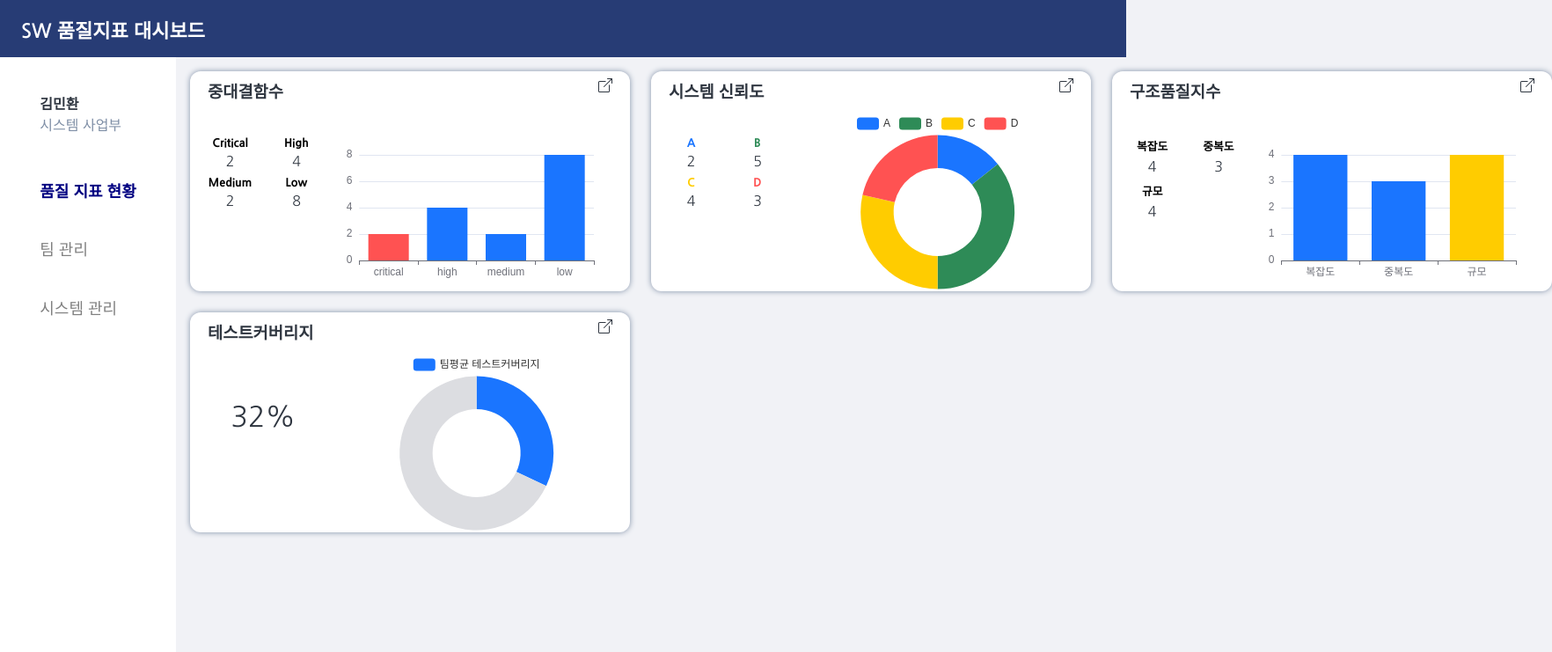
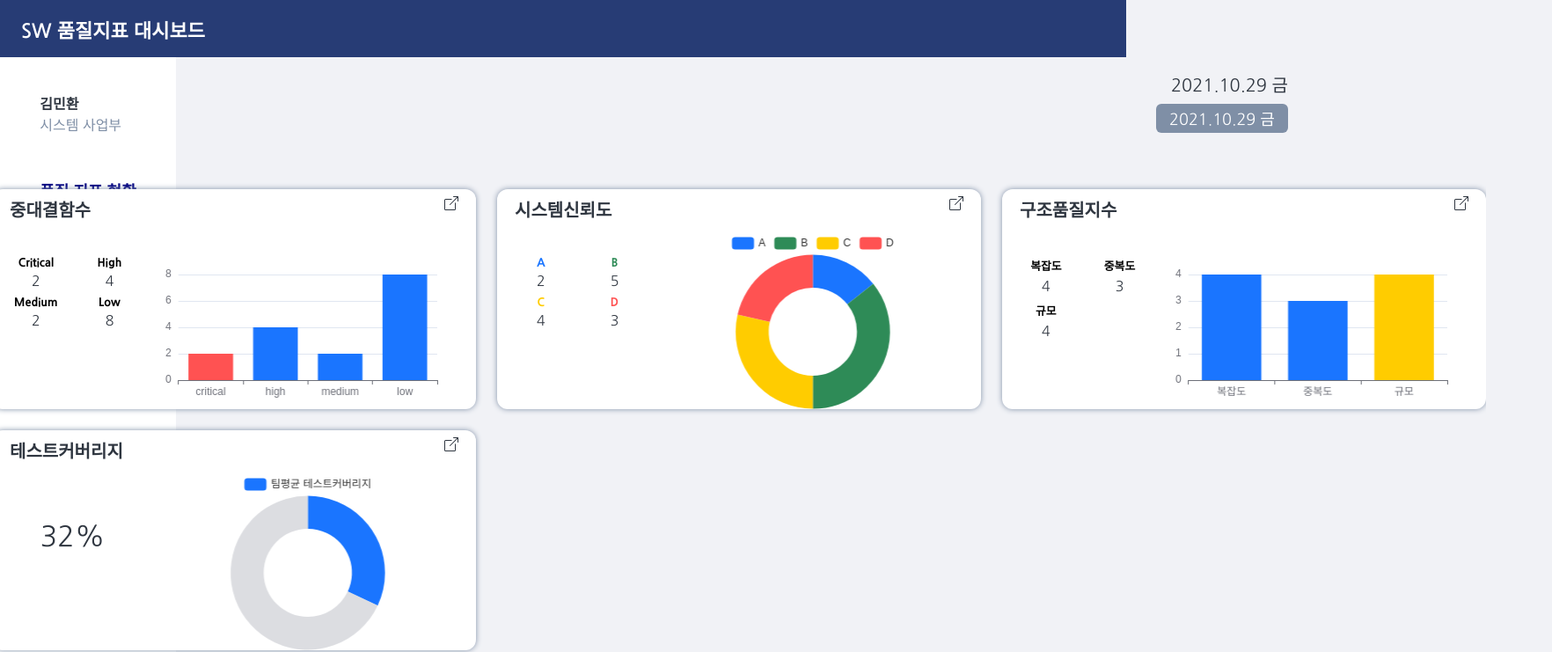
Before and after one commit to chowonsik/SWQualityBoard, a React (Create React App) app in the folder front/: page / in a window 1280 px wide. Shown: the top 741 px of the page at 88% size, 1764 px wide, since content can reach past the window. Built offline with nearby package versions, Linux system fonts and the light colour scheme.

Commit message:
feat: Add help for indicator (#S05P31F003-66)

```diff
--- /dev/null
+++ b/front/src/components/common/Indicator/index.jsx
@@ -0,0 +1,50 @@
+import { useState } from "react";
+import { Wrapper, Title, IndicatorHelp } from "./styles";
+
+function getIndicatorHelp(indicatorTitle) {
+  const helpDict = {
+    중대결함수:
+      "정적분석을 통해 발견된 심각 수준의 결함으로 Critical, High, Medium, Low로 나뉜다.",
+    코드리뷰율: "인당 일일 2회 이상 코드리뷰에 참여한 인원의 비율을 의미한다.",
+    코딩컨벤션:
+      "프로그래밍 언어별 변수, 클래스, 메소드 등의 네이밍 규칙 준수율을 의미한다.",
+    구조품질지수: "소스코드의 복잡도(1~5), 중복도, 규모를 의미한다.",
+    시스템접수율: "시스템을 활용하여 접수받은 요청사항의 비율을 의미한다.",
+    테스트커버리지:
+      "단위 테스트 케이스가 해당 파일내에서 수행한 라인 커버리지를 의미하며 30%라면 100줄 중에 30줄에 대해서 단위 케이스가 수행된 것을 의미한다.",
+    기능적합성: "요구사항의 정확한 기능 구현 여부에 대한 수치를 의미한다.",
+    시스템신뢰도: "시스템 고장 조치 이후 고장 발생에 소요된 시간을 의미한다.",
+    정시납기율:
+      "개발 요청 건에 대한 릴리즈 소요시간 및 고객 요청 시간 내 릴리즈 건을 의미한다.",
+  };
+
+  return helpDict[indicatorTitle];
+}
+
+function Indicator({ indicatorTitle, fontSize, isBold }) {
+  const [help, setHelp] = useState(getIndicatorHelp(indicatorTitle));
+  const [showHelp, setshowHelp] = useState(false);
+
+  function handleMouseEnter(e) {
+    setshowHelp(true);
+  }
+
+  function handleMouseLeave(e) {
+    setshowHelp(false);
+  }
+  return (
+    <Wrapper>
+      <Title
+        fontSize={fontSize}
+        isBold={isBold}
+        onMouseEnter={handleMouseEnter}
+        onMouseLeave={handleMouseLeave}
+      >
+        {indicatorTitle}
+      </Title>
+      <IndicatorHelp showHelp={showHelp}>{help}</IndicatorHelp>
+    </Wrapper>
+  );
+}
+
+export default Indicator;
--- /dev/null
+++ b/front/src/components/common/Indicator/styles.jsx
@@ -0,0 +1,23 @@
+import styled from "styled-components";
+import { fonts, colors } from "../../../styles";
+export const Wrapper = styled.div`
+  position: relative;
+`;
+
+export const Title = styled.div`
+  font-size: ${(props) => fonts[props.fontSize]};
+  font-weight: ${(props) => (props.isBold ? "bold" : "none")};
+  &:hover {
+    cursor: pointer;
+  }
+`;
+
+export const IndicatorHelp = styled.div`
+  display: ${(props) => (props.showHelp ? "block" : "none")};
+  position: absolute;
+  width: 250px;
+  border-radius: 12px;
+  background-color: ${colors.grayLine};
+  padding: 0.5rem 1rem;
+  z-index: 5;
+`;
--- a/front/src/pages/Home/index.jsx
+++ b/front/src/pages/Home/index.jsx
@@ -1,27 +1,68 @@
 import { useState, useEffect } from "react";
 
 import Card from "../../components/common/Card";
+import Calendar from "../../components/common/Calendar";
 import CardHover from "../../components/common/CardHover";
 import HomeChart from "../../components/Home/HomeChart";
 import CountValue from "../../components/Home/CountValue";
 import PercentValue from "../../components/Home/PercentValue";
-import { Wrapper, CardWrapper, CardContent, TitleAndMoreBtn } from "./styles";
+import Indicator from "../../components/common/Indicator";
+import {
+  Wrapper,
+  CardWrapper,
+  CardContent,
+  TitleAndMoreBtn,
+  Grid,
+  DateContainer,
+  TodayContainer,
+} from "./styles";
 import { Box, BoxArrowUpRight } from "react-bootstrap-icons";
+
+function getToday() {
+  const days = ["일", "월", "화", "수", "목", "금", "토"];
+  const months = [
+    "01",
+    "02",
+    "03",
+    "04",
+    "05",
+    "06",
+    "07",
+    "08",
+    "09",
+    "10",
+    "11",
+    "12",
+  ];
+  const now = new Date();
+  const year = now.getFullYear();
+  const month = months[now.getMonth()];
+  const date = now.getDate();
+  const day = days[now.getDay()];
+  const result = `${year}.${month}.${date} ${day}`;
+  return result;
+}
 
 function Home() {
   const [curWidth, setCurWidth] = useState(window.outerWidth);
-  const [cardWidth, setCardWidth] = useState(500);
+  const [cardWidth, setCardWidth] = useState(550);
   const [cardHeight, setCardHeight] = useState(250);
+  const [startDate, setStartDate] = useState(new Date());
+  const [today, setToday] = useState(getToday());
+  const [dateContainerWidth, setDateContainerWidth] = useState("100%");
   useEffect(() => {
     if (curWidth > 768 && curWidth <= 1024) {
-      setCardWidth(480);
+      setCardWidth(450);
       setCardHeight(240);
+      setDateContainerWidth("100vw");
     } else if (curWidth > 375 && curWidth <= 768) {
       setCardWidth(400);
       setCardHeight(200);
+      setDateContainerWidth("100vw");
     } else if (curWidth <= 375) {
-      setCardWidth(350);
+      setCardWidth(360);
       setCardHeight(200);
+      setDateContainerWidth("100vw");
     }
   }, [curWidth]);
   function handleClickMoreMenu(e) {
@@ -41,12 +82,23 @@ function Home() {
       hoverCard.style.display = "none";
     }
   }
+
   return (
     <Wrapper>
+      <DateContainer width={dateContainerWidth}>
+        <TodayContainer>{today}</TodayContainer>
+        <Calendar startDate={startDate} setStartDate={setStartDate} />
+      </DateContainer>
+
+      <Grid>
         <CardWrapper width={cardWidth} height={cardHeight}>
           <Card width={cardWidth} height={cardHeight}>
             <TitleAndMoreBtn>
-            <h3>중대결함수</h3>
+              <Indicator
+                indicatorTitle={"중대결함수"}
+                fontSize={"lg"}
+                isBold={true}
+              />
               <BoxArrowUpRight onClick={handleClickMoreMenu} />
             </TitleAndMoreBtn>
             <CardContent>
@@ -68,7 +120,11 @@ function Home() {
         <CardWrapper width={cardWidth} height={cardHeight}>
           <Card width={cardWidth} height={cardHeight}>
             <TitleAndMoreBtn>
-            <h3>시스템 신뢰도</h3>
+              <Indicator
+                indicatorTitle={"시스템신뢰도"}
+                fontSize={"lg"}
+                isBold={true}
+              />
               <BoxArrowUpRight onClick={handleClickMoreMenu} />
             </TitleAndMoreBtn>
             <CardContent>
@@ -90,7 +146,11 @@ function Home() {
         <CardWrapper width={cardWidth} height={cardHeight}>
           <Card width={cardWidth} height={cardHeight}>
             <TitleAndMoreBtn>
-            <h3>구조품질지수</h3>
+              <Indicator
+                indicatorTitle={"구조품질지수"}
+                fontSize={"lg"}
+                isBold={true}
+              />
               <BoxArrowUpRight onClick={handleClickMoreMenu} />
             </TitleAndMoreBtn>
             <CardContent>
@@ -112,7 +172,11 @@ function Home() {
         <CardWrapper width={cardWidth} height={cardHeight}>
           <Card width={cardWidth} height={cardHeight}>
             <TitleAndMoreBtn>
-            <h3>테스트커버리지</h3>
+              <Indicator
+                indicatorTitle={"테스트커버리지"}
+                fontSize={"lg"}
+                isBold={true}
+              />
               <BoxArrowUpRight onClick={handleClickMoreMenu} />
             </TitleAndMoreBtn>
             <CardContent>
@@ -131,6 +195,7 @@ function Home() {
             onClickClose={handleClickClose}
           />
         </CardWrapper>
+      </Grid>
     </Wrapper>
   );
 }
--- a/front/src/pages/Home/styles.jsx
+++ b/front/src/pages/Home/styles.jsx
@@ -1,10 +1,15 @@
 import styled from "styled-components";
+import { fonts, colors } from "../../styles";
+export const Wrapper = styled.div`
+  width: 100vw;
+  display: flex;
+  flex-direction: column;
+  align-items: center;
+`;
 
-export const Wrapper = styled.div`
-  width: 100%;
-
-  margin: 1rem;
+export const Grid = styled.div`
   display: grid;
+  margin-top: 3rem;
   grid-template-columns: repeat(3, 1fr);
   grid-gap: 1.5rem;
   @media screen and (max-width: 1024px) {
@@ -20,6 +25,19 @@ export const CardContent = styled.div`
   justify-content: space-between;
 `;
 
+export const DateContainer = styled.div`
+  width: ${(props) => props.width};
+  display: flex;
+  flex-direction: column;
+  align-items: flex-end;
+  padding: 1rem;
+`;
+
+export const TodayContainer = styled.div`
+  margin-bottom: 0.5rem;
+  font-size: ${fonts.lg};
+`;
+
 export const CardWrapper = styled.div`
   position: relative;
 `;
--- a/front/src/styles/index.js
+++ b/front/src/styles/index.js
@@ -4,7 +4,7 @@ export const colors = {
   whiteBackground: "#F1F2F6",
   white: "#fff",
   gray: "#7F8FA6",
-  grayLine: "#7F8FA6",
+  grayLine: "#DCDDE1",
   red: "#FF5252",
   yellow: "#FFCC00",
   green: "#2E8B57",
```
Lines whose indentation alone changed are shown as unchanged.
